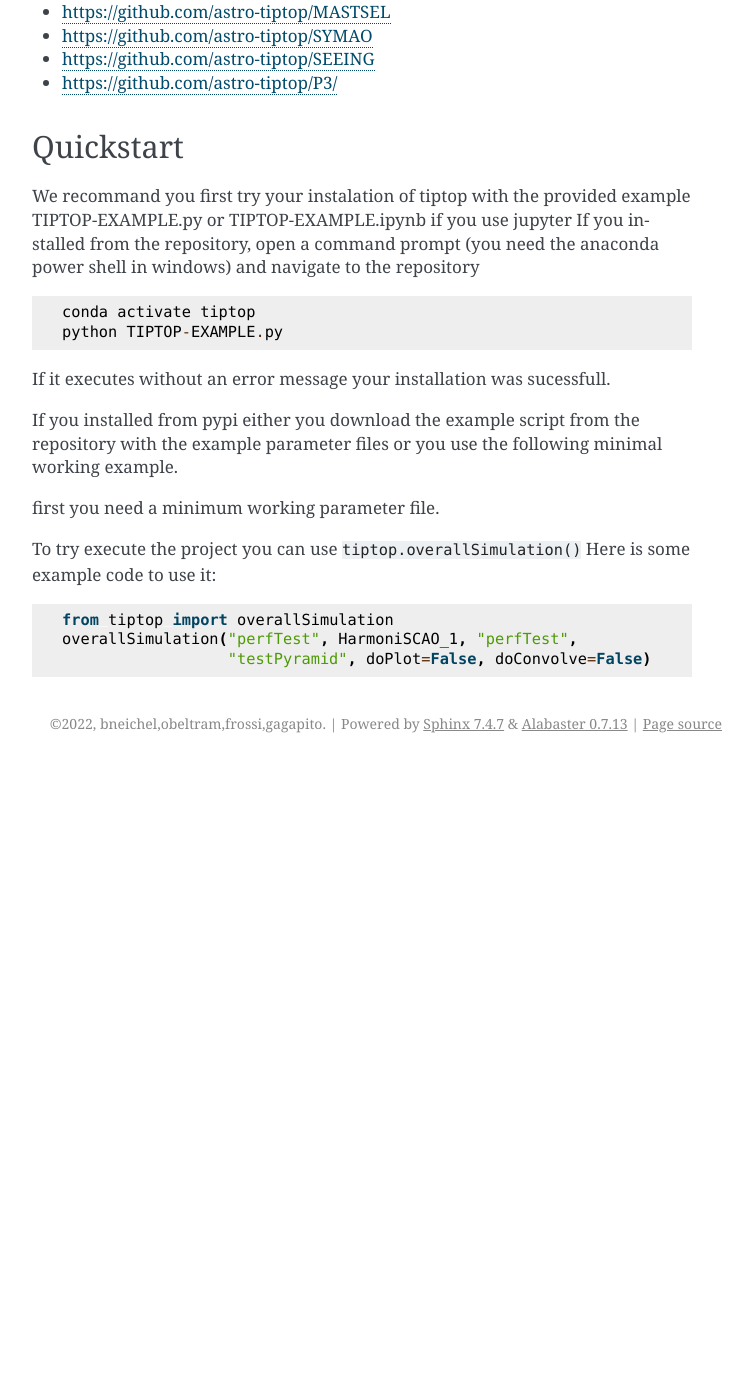
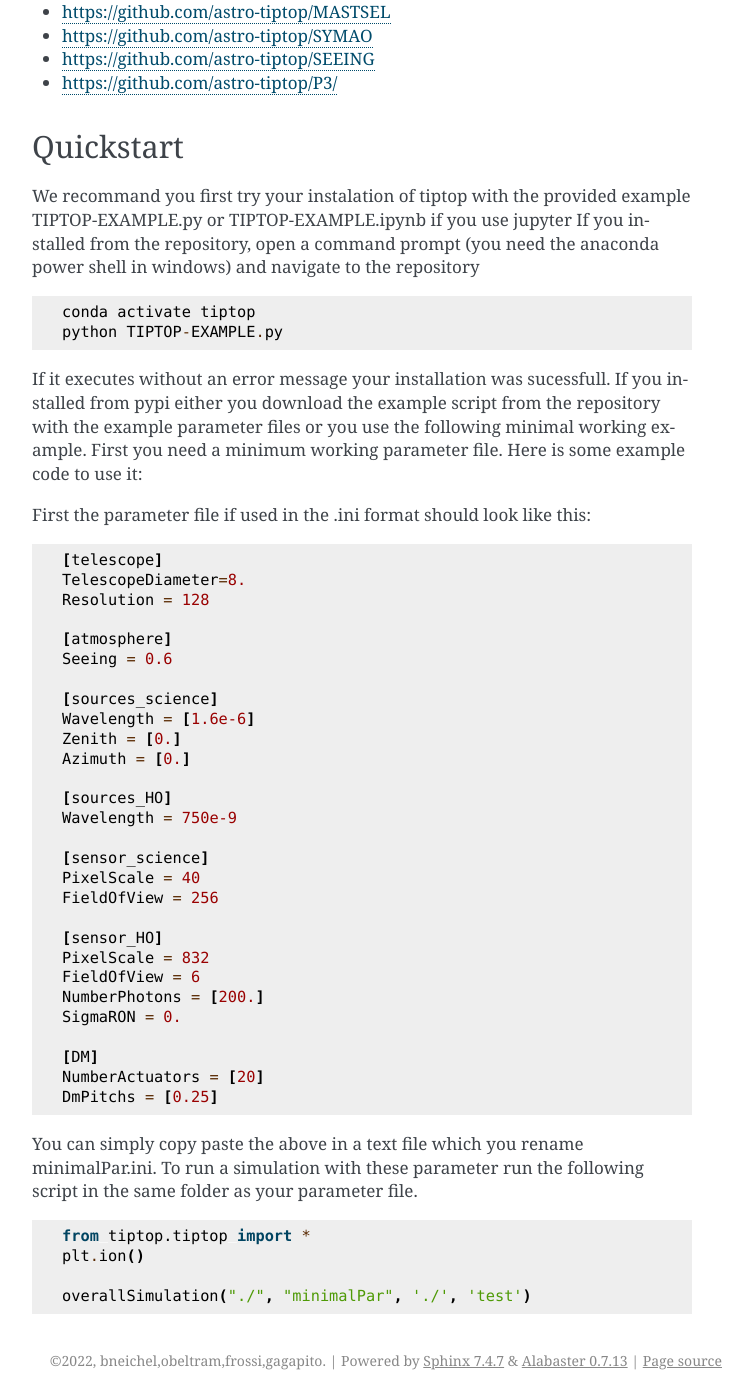
Before and after one commit to astro-tiptop/TIPTOP, a Sphinx documentation site: the page built from docs/source/usage.rst, in a window 1280 px wide and 1400 px high, scrolled down 1449 px. Shown: the whole window, without its empty margins (388-1141 px from the left). Built offline with Sphinx 7.4.7, drawn with Linux system fonts in a browser that asks for light colours; the version number could not be read and is left out; before the commit the page ends 2212 px from its top, so only the background shows below that.

Commit message:
Update of usage, parameterFile add troubleshoot
Updated the usage page to reflect recent changes regarding the installation,
Updated some of the parameterFile documentation to reflect recent changes,
Added a section trouble shooting to help the user understand what is wrong when the error message is not self explanatory.

```diff
--- a/docs/source/index.rst
+++ b/docs/source/index.rst
@@ -18,8 +18,8 @@ efficiently explore the wide parameter space.
 
 .. note::
    This documentation is still under development. If you find confusing
-   elements please open an issue on github and label it Documentation and assign
-   it to @alcheffot.  Also some heavy modification is to be expected in TIPTOP.
+   elements please open an issue on github and label it Documentation.
+   Also some heavy modification is to be expected in TIPTOP.
    The documentation will try to follow.
 
 References
@@ -42,6 +42,7 @@ Check out the :doc:`usage` section for further information, including how to
    wishList
    howto
    api
+   troubleshoot
 
 Indices and tables
 ------------------
--- a/docs/source/usage.rst
+++ b/docs/source/usage.rst
@@ -72,16 +72,47 @@ If you installed from the repository, open a command prompt (you need the anacon
    python TIPTOP-EXAMPLE.py
 
 If it executes without an error message your installation was sucessfull.
+If you installed from pypi either you download the example script from the repository with the example parameter files or you use the following minimal working example.
+First you need a minimum working parameter file.
+Here is some example code to use it:
 
-If you installed from pypi either you download the example script from the repository with the example parameter files or you use the following minimal working example.
+First the parameter file if used in the .ini format should look like this::
 
-first you need a minimum working parameter file.
+    [telescope]
+    TelescopeDiameter=8.
+    Resolution = 128
 
-To try execute the project you can use ``tiptop.overallSimulation()``
-Here is some example code to use it:
+    [atmosphere]
+    Seeing = 0.6
+
+    [sources_science]
+    Wavelength = [1.6e-6]
+    Zenith = [0.]
+    Azimuth = [0.]
+
+    [sources_HO]
+    Wavelength = 750e-9
+
+    [sensor_science]
+    PixelScale = 40
+    FieldOfView = 256
+
+    [sensor_HO]
+    PixelScale = 832
+    FieldOfView = 6
+    NumberPhotons = [200.]
+    SigmaRON = 0.
+
+    [DM]
+    NumberActuators = [20]
+    DmPitchs = [0.25]
+
+You can simply copy paste the above in a text file which you rename minimalPar.ini.
+To run a simulation with these parameter run the following script in the same folder as your parameter file.
 
 .. code-block::
 
-   from tiptop import overallSimulation
-   overallSimulation("perfTest", HarmoniSCAO_1, "perfTest",
-                     "testPyramid", doPlot=False, doConvolve=False)
+    from tiptop.tiptop import *
+    plt.ion()
+
+    overallSimulation("./", "minimalPar", './', 'test')
```
Also changed, not shown: docs/source/parameterFile.rst (+21 -14 lines), docs/source/troubleshoot.rst (added, +13 -0 lines).
